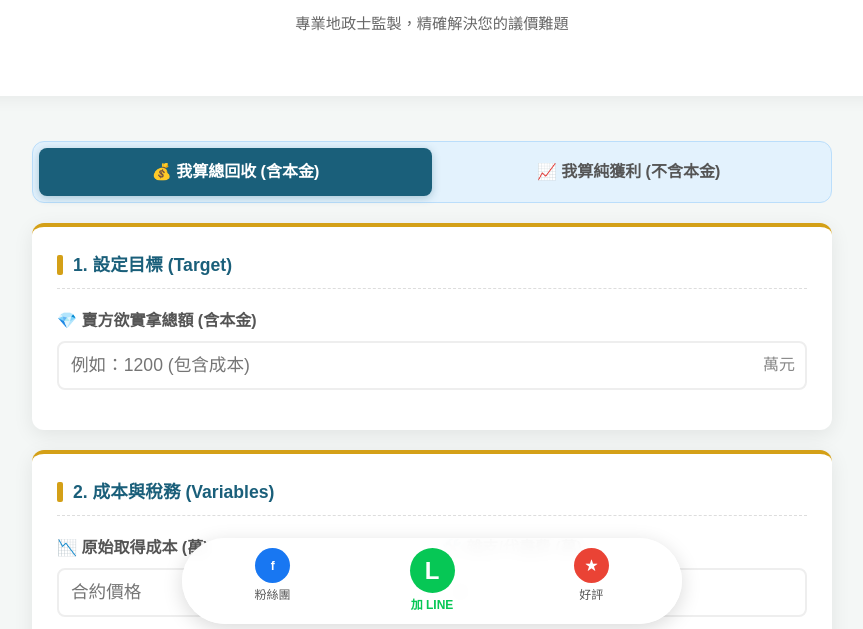
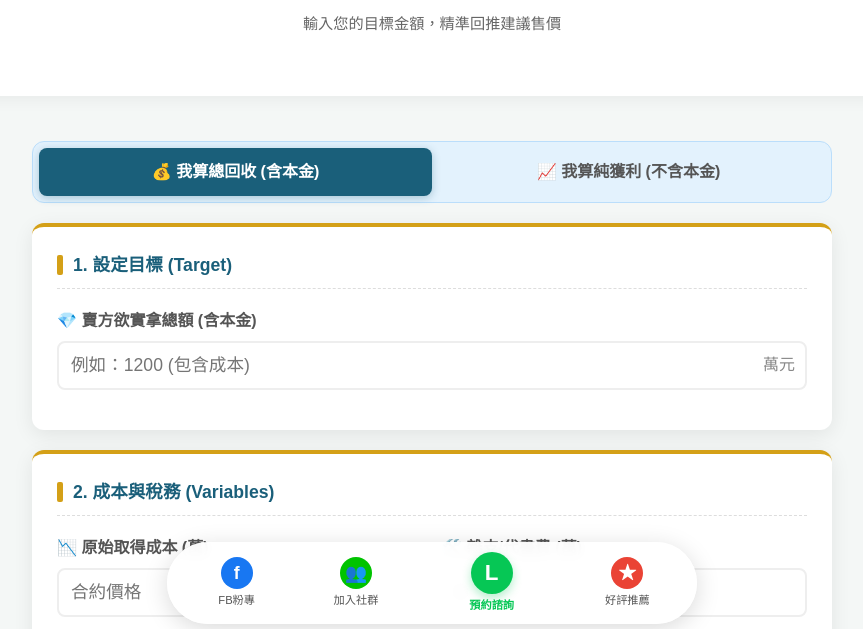
Before and after one commit to yangceo-taiwan/Seller-s-actual-amount-received-estimated, a plain HTML site: page index.html in a window 1280 px wide. Shown: the part 156-785 px from the top of the page, without its empty margins (208-1071 px from the left). Drawn offline with Linux system fonts and the light colour scheme.

Commit message:
Add files via upload

```diff
--- a/index.html
+++ b/index.html
@@ -3,8 +3,8 @@
 <head>
     <meta charset="UTF-8">
     <meta name="viewport" content="width=device-width, initial-scale=1.0">
-    <title>賣屋回推試算 (雙模式版) - 宏國地政</title>
-    <meta name="description" content="支援「總回收」與「純獲利」雙模式試算，精準回推成交價。">
+    <title>賣屋回推試算 (雙模式完整版) - 宏國地政</title>
+    <meta name="description" content="支援「總回收」與「純獲利」雙模式試算，精準回推成交價，整合社群與諮詢入口。">
 
     <style>
         :root {
@@ -15,13 +15,15 @@
             --text: #333333;
             --line-green: #06c755;
             --danger: #e63946;
+            --fb-blue: #1877f2;
+            --google-red: #ea4335;
         }
 
         body {
             font-family: "Microsoft JhengHei", sans-serif;
             background-color: var(--bg);
             margin: 0;
-            padding: 0 0 100px 0;
+            padding: 0 0 120px 0; /* 底部留白增加，避免擋住內容 */
             color: var(--text);
             line-height: 1.5;
         }
@@ -44,7 +46,7 @@
         h1 { color: var(--primary); font-size: 1.6rem; margin: 15px 0 5px 0; }
         .subtitle { color: #666; font-size: 0.95rem; }
 
-        /* --- 模式切換器 (New) --- */
+        /* --- 模式切換器 --- */
         .mode-switcher {
             background: #e3f2fd;
             border-radius: 12px;
@@ -152,28 +154,36 @@
         }
         .copy-btn:hover { background: white; color: var(--primary); }
 
-        /* --- 懸浮功能島 --- */
+        /* --- 懸浮功能島 (4欄位版) --- */
         .dock-container {
             position: fixed; bottom: 20px; left: 50%; transform: translateX(-50%);
-            display: flex; gap: 15px; z-index: 999;
+            display: flex; gap: 10px; z-index: 999;
             background: rgba(255,255,255,0.95); backdrop-filter: blur(8px);
-            padding: 10px 25px; border-radius: 50px;
-            box-shadow: 0 5px 20px rgba(0,0,0,0.15);
-            width: 90%; max-width: 450px;
+            padding: 10px 15px; border-radius: 50px;
+            box-shadow: 0 5px 25px rgba(0,0,0,0.15);
+            width: 95%; max-width: 500px; /* 稍微加寬以容納4個 */
+            justify-content: space-between;
         }
         .dock-item {
-            flex: 1; display: flex; flex-direction: column; align-items: center;
-            text-decoration: none; color: #555; font-size: 0.75rem;
+            flex: 1; display: flex; flex-direction: column; align-items: center; justify-content: center;
+            text-decoration: none; color: #555; font-size: 0.7rem;
+            min-width: 50px;
         }
         .icon-circle {
-            width: 35px; height: 35px; border-radius: 50%;
+            width: 32px; height: 32px; border-radius: 50%;
             display: flex; align-items: center; justify-content: center;
-            color: white; margin-bottom: 3px; font-weight:bold;
+            color: white; margin-bottom: 3px; font-weight:bold; font-size: 1.1rem;
+            transition: transform 0.2s;
         }
-        .dock-fb { background: #1877f2; }
-        .dock-line { background: #06c755; width: 45px; height: 45px; font-size: 1.5rem; }
-        .dock-review { background: #ea4335; }
-        .main-dock { flex: 1.2; font-weight: bold; color: #06c755; }
+        .dock-item:hover .icon-circle { transform: translateY(-3px); }
+
+        .dock-fb { background: var(--fb-blue); }
+        .dock-group { background: #00c300; } /* 社群綠 */
+        .dock-main { background: var(--line-green); width: 42px; height: 42px; font-size: 1.4rem; box-shadow: 0 4px 10px rgba(6,199,85,0.3); }
+        .dock-review { background: var(--google-red); }
+
+        /* 中間的主按鈕字體稍微大一點 */
+        .main-dock-text { font-weight: bold; color: var(--line-green); }
 
     </style>
 </head>
@@ -186,7 +196,7 @@
             <img src="易丞logo-01.jpg" alt="YC Logo">
         </div>
         <h1>💰 賣屋回推試算神器</h1>
-        <p class="subtitle">專業地政士監製，精確解決您的議價難題</p>
+        <p class="subtitle">輸入您的目標金額，精準回推建議售價</p>
     </div>
 </div>
 
@@ -206,7 +216,7 @@
         <div class="form-group">
             <label id="targetLabel">💎 賣方欲實拿總額 (萬)</label>
             <div class="input-box">
-                <input type="number" id="netTarget" placeholder="請輸入金額" oninput="solve()">
+                <input type="number" id="netTarget" placeholder="例如：1200 (包含成本)" oninput="solve()">
                 <span class="unit">萬元</span>
             </div>
             <div id="lossWarning" class="warning-box">
@@ -314,17 +324,21 @@
 </div>
 
 <div class="dock-container">
-    <a href="https://www.facebook.com/" target="_blank" class="dock-item">
+    <a href="https://www.facebook.com/062582589a/" target="_blank" class="dock-item">
         <div class="icon-circle dock-fb">f</div>
-        <span>粉絲團</span>
+        <span>FB粉專</span>
     </a>
-    <a href="https://line.me/R/ti/p/@604gpqef" target="_blank" class="dock-item main-dock">
-        <div class="icon-circle dock-line">L</div>
-        <span>加 LINE</span>
+    <a href="https://line.me/ti/g2/aVklWxyLP1RtfstQsslGQOlP4KViuFI7PPucdQ?utm_source=invitation&utm_medium=link_copy&utm_campaign=default" target="_blank" class="dock-item">
+        <div class="icon-circle dock-group">👥</div>
+        <span>加入社群</span>
     </a>
-    <a href="#" target="_blank" class="dock-item">
+    <a href="https://line.me/R/ti/p/@604gpqef" target="_blank" class="dock-item" style="flex: 1.3;">
+        <div class="icon-circle dock-main">L</div>
+        <span class="main-dock-text">預約諮詢</span>
+    </a>
+    <a href="https://maps.app.goo.gl/4cojhBfgireSM7VK8" target="_blank" class="dock-item">
         <div class="icon-circle dock-review">★</div>
-        <span>好評</span>
+        <span>好評推薦</span>
     </a>
 </div>
 
@@ -370,20 +384,16 @@
         const Rate = parseFloat(document.getElementById('taxRate').value) || 0.2;
 
         // 2. 決定真正的「目標淨收 (Net)」
-        // 這裡是用來解方程式的 N，必須包含本金（因為公式是基於總價扣除）
         let TargetNet = 0;
 
         if (calculationMode === 'profit') {
-            // 如果是純獲利模式，真正的目標回收 = 成本 + 雜支(如果不含在獲利內) + 用戶想賺的錢
-            // 通常「想賺 200 萬」是指最後口袋多了 200 萬。
-            // 淨收 (Net) = 成本 (Cost) + 獲利 (UserProfit)
+            // 純獲利模式：目標回收 = 成本 + 用戶想賺的錢
             TargetNet = Cost + userInputTarget;
             document.getElementById('lossWarning').style.display = 'none';
         } else {
             // 總回收模式
             TargetNet = userInputTarget;
-
-            // 檢查是否輸入了賠售金額 (例如成本 800 輸入 200)
+            // 賠售警示
             if (userInputTarget > 0 && Cost > 0 && userInputTarget < Cost) {
                 document.getElementById('lossWarning').style.display = 'block';
             } else {
@@ -405,49 +415,35 @@
             f_fixed = parseFloat(document.getElementById('feeAmount').value) || 0;
         }
 
-        // 4. 核心解方程式 (三元一次聯立解)
-        // 變數：Price(X), Tax(Z), Fee(Y)
-        // 關係：TargetNet = X - Fee - Exp - LandPaid - Tax
-        // 關係：Tax = (X - Cost - Exp - Fee - LandInc) * Rate  (若為負則為0)
-
+        // 4. 核心解方程式
         let X = 0;
         let Tax = 0;
         let Fee = 0;
 
-        // --- 先假設「有獲利、需繳稅」的情況計算 X ---
+        // A. 假設有獲利需繳稅
         let X_taxable = 0;
         if (feeInputMode === 'percent') {
-            // 公式：Price = (Net + Exp + LandPaid - Rate*(Cost + Exp + LandInc)) / ((1 - Rate)*(1 - f_rate))
-            // 注意：這裡的分母推導：
-            // Net = X(1-f) - E - Lp - [Rate * (X(1-f) - C - E - Li)]
-            // Net = X(1-f) - E - Lp - Rate*X(1-f) + Rate*(C+E+Li)
-            // Net + E + Lp - Rate*(C+E+Li) = X(1-f)(1-Rate)
             let numerator = TargetNet + Exp + LandPaid - (Rate * (Cost + Exp + LandInc));
             let denominator = (1 - f_rate) * (1 - Rate);
             if (denominator !== 0) X_taxable = numerator / denominator;
         } else {
-            // 固定金額仲介費
-            // Net = X - F - E - Lp - Rate*(X - C - E - F - Li)
-            // Net + F + E + Lp - Rate*(C+E+F+Li) = X(1 - Rate)
             let numerator = TargetNet + f_fixed + Exp + LandPaid - (Rate * (Cost + Exp + f_fixed + LandInc));
             let denominator = 1 - Rate;
             if (denominator !== 0) X_taxable = numerator / denominator;
         }
 
-        // --- 驗算稅基 (TaxBase) ---
+        // 驗算稅基
         let Fee_taxable = (feeInputMode === 'percent') ? X_taxable * f_rate : f_fixed;
         let TaxBase = X_taxable - Cost - Exp - Fee_taxable - LandInc;
 
-        // --- 決策：該用哪個結果？ ---
+        // B. 決策
         if (TaxBase > 0) {
-            // 真的有賺錢，假設正確
+            // 獲利模式
             X = X_taxable;
             Fee = Fee_taxable;
             Tax = TaxBase * Rate;
         } else {
-            // 算出來發現沒賺錢 (或賠錢)，所以不用繳房地合一稅
-            // 改用「無稅公式」重算
-            // Net = X - Fee - Exp - LandPaid
+            // 賠售或無稅模式
             Tax = 0;
             if (feeInputMode === 'percent') {
                 X = (TargetNet + Exp + LandPaid) / (1 - f_rate);
@@ -458,9 +454,9 @@
             }
         }
 
-        // 5. 更新畫面與回寫仲介費
+        // 5. 更新畫面
         if (X > 0 && isFinite(X)) {
-            // 更新仲介費連動
+            // 仲介費回寫
             if (feeInputMode === 'percent') {
                 document.getElementById('feeAmount').value = Fee.toFixed(1);
                 document.getElementById('feeFeedback').innerText = `依成交價 ${document.getElementById('feePercent').value}% 計算`;
@@ -472,9 +468,7 @@
                     `換算約成交價 ${currentRate.toFixed(2)}%`;
             }
 
-            // 計算驗算值 (Verify)
-            // 如果是獲利模式，驗算值顯示「Net - Cost」
-            // 如果是總回收模式，驗算值顯示「Net」
+            // 驗算值
             let realNetPocket = X - Fee - Exp - LandPaid - Tax;
             let verifyValue = (calculationMode === 'profit') ? (realNetPocket - Cost) : realNetPocket;
 
```
